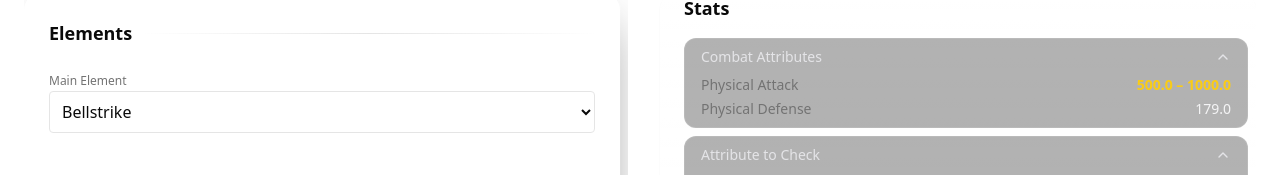
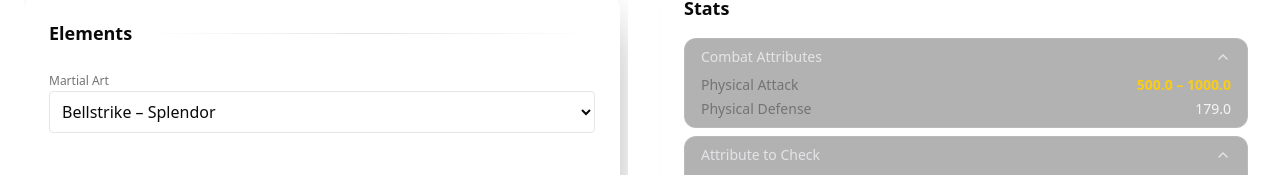
Before and after one commit to Phong940253/wwm-damage-calculator, a Next.js app: page / in a window 1280 px wide. Shown: the part 159-334 px from the top of the page. Built offline with nearby package versions, Linux system fonts and the light colour scheme.

Commit message:
feat: add martial arts selection and update related element stats handling

```diff
--- a/app/constants.ts
+++ b/app/constants.ts
@@ -153,6 +153,7 @@ export const INITIAL_STATS: InputStats = {
 
 export const INITIAL_ELEMENT_STATS: ElementStats = {
   selected: "bellstrike",
+  martialArtsId: "bellstrike_splendor",
   MainElementMultiplier: { current: 653, increase: 0 },
 
   /* ---------- Bellstrike ---------- */
--- a/app/domain/skill/types.ts
+++ b/app/domain/skill/types.ts
@@ -25,13 +25,60 @@ export interface Skill {
   notes?: string;
 }
 
+export type MartialArtId =
+  | "bellstrike_splendor"
+  | "bellstrike_umbra"
+  | "silkbind_deluge"
+  | "silkbind_jade"
+  | "stonesplit_might"
+  | "bamboocut_wind";
+
 export interface MartialArt {
-  id: string; // bellstrike_splendor
+  id: MartialArtId;
   name: string; // Bellstrike – Splendor
   element: ElementKey;
   role: "dps" | "support" | "tank";
 }
 
+export const LIST_MARTIAL_ARTS: MartialArt[] = [
+  {
+    id: "bellstrike_splendor",
+    name: "Bellstrike – Splendor",
+    element: "bellstrike",
+    role: "dps",
+  },
+  {
+    id: "bellstrike_umbra",
+    name: "Bellstrike – Umbra",
+    element: "bellstrike",
+    role: "dps",
+  },
+  {
+    id: "silkbind_deluge",
+    name: "Silkbind – Deluge",
+    element: "silkbind",
+    role: "support",
+  },
+  {
+    id: "silkbind_jade",
+    name: "Silkbind – Jade",
+    element: "silkbind",
+    role: "dps",
+  },
+  {
+    id: "stonesplit_might",
+    name: "Stonesplit – Might",
+    element: "stonesplit",
+    role: "tank",
+  },
+  {
+    id: "bamboocut_wind",
+    name: "Bamboocut – Wind",
+    element: "bamboocut",
+    role: "dps",
+  },
+];
+
 export interface SkillDamageResult {
   total: DamageResult;
   perHit: DamageResult[];
--- a/app/hooks/useDMGOptimizer.ts
+++ b/app/hooks/useDMGOptimizer.ts
@@ -49,6 +49,14 @@ export function useDMGOptimizer(
         };
       }
 
+      // ✅ handle martial art selection (string field)
+      if (key === "martialArtsId") {
+        return {
+          ...prev,
+          martialArtsId: value as ElementStats["martialArtsId"],
+        };
+      }
+
       // ✅ handle element stat
       return {
         ...prev,
--- a/app/hooks/useElementStats.ts
+++ b/app/hooks/useElementStats.ts
@@ -28,6 +28,11 @@ export const useElementStats = (initial: ElementStats) => {
             continue;
           }
 
+          if (key === "martialArtsId") {
+            next.martialArtsId = saved.martialArtsId ?? prev.martialArtsId;
+            continue;
+          }
+
           if (saved[key] !== undefined) {
             next[key as keyof Omit<ElementStats, "selected">] = {
               ...prev[key as keyof Omit<ElementStats, "selected">],
--- a/app/hooks/useStatImpact.ts
+++ b/app/hooks/useStatImpact.ts
@@ -4,7 +4,7 @@ import { InputStats, ElementStats } from "@/app/types";
 import { buildDamageContext } from "@/app/domain/damage/damageContext";
 import { calculateDamage } from "@/app/domain/damage/damageCalculator";
 
-type ElementStatKey = Exclude<keyof ElementStats, "selected">;
+type ElementStatKey = Exclude<keyof ElementStats, "selected" | "martialArtsId">;
 
 export function useStatImpact(
   stats: InputStats,
@@ -27,7 +27,7 @@ export function useStatImpact(
 
     const baseElements: Record<ElementStatKey, number> = Object.fromEntries(
       Object.keys(elementStats)
-        .filter((k) => k !== "selected")
+        .filter((k) => k !== "selected" && k !== "martialArtsId")
         .map((k) => [k, Number(elementStats[k as ElementStatKey].current || 0)])
     ) as Record<ElementStatKey, number>;
 
--- a/app/types.ts
+++ b/app/types.ts
@@ -8,6 +8,7 @@ export interface Stat {
 }
 
 import { ElementKey } from "./constants";
+import { MartialArtId } from "./domain/skill/types";
 
 export interface InputStats {
   [key: string]: Stat;
@@ -15,6 +16,7 @@ export interface InputStats {
 
 export interface ElementStats {
   selected: ElementKey;
+  martialArtsId: MartialArtId;
   MainElementMultiplier: Stat;
   bellstrikeMin: Stat;
   bellstrikeMax: Stat;
--- a/app/ui/stats/StatsPanel.tsx
+++ b/app/ui/stats/StatsPanel.tsx
@@ -6,6 +6,7 @@ import { Input } from "@/components/ui/input";
 import { Badge } from "@/components/ui/badge";
 import { Separator } from "@/components/ui/separator";
 import { STAT_GROUPS, ELEMENT_TYPES } from "../../constants";
+import { LIST_MARTIAL_ARTS } from "../../domain/skill/types";
 import { InputStats, ElementStats } from "../../types";
 import { getStatLabel } from "@/app/utils/statLabel";
 
@@ -14,7 +15,7 @@ import { getStatLabel } from "@/app/utils/statLabel";
 ======================= */
 
 type StatKey = Extract<keyof InputStats, string>;
-type ElementStatKey = Exclude<keyof ElementStats, "selected">;
+type ElementStatKey = Exclude<keyof ElementStats, "selected" | "martialArtsId">;
 
 interface Props {
   stats: InputStats;
@@ -75,7 +76,7 @@ export default function StatsPanel({
   };
 
   const isElementKey = (key: string): key is ElementStatKey =>
-    key in elementStats && key !== "selected";
+    key in elementStats && key !== "selected" && key !== "martialArtsId";
 
   const handleStatChange = (
     key: string,
@@ -107,18 +108,27 @@ export default function StatsPanel({
           </div>
           <div>
             <label className="text-xs text-muted-foreground">
-              Main Element
+              Martial Art
             </label>
             <select
               className="w-full border rounded px-2 py-2 bg-background"
-              value={elementStats.selected}
-              onChange={(e) =>
-                onElementChange("selected", "selected", e.target.value)
-              }
+              value={elementStats.martialArtsId}
+              onChange={(e) => {
+                const nextId = e.target.value;
+                const art = LIST_MARTIAL_ARTS.find((m) => m.id === nextId);
+                console.log("Selected martial art:", art);
+
+                onElementChange("martialArtsId", "selected", nextId);
+
+                // Keep main element in sync with chosen martial art
+                if (art) {
+                  onElementChange("selected", "selected", art.element);
+                }
+              }}
             >
-              {ELEMENT_TYPES.map((el) => (
-                <option key={el.key} value={el.key}>
-                  {el.label}
+              {LIST_MARTIAL_ARTS.map((art) => (
+                <option key={art.id} value={art.id}>
+                  {art.name}
                 </option>
               ))}
             </select>
```
